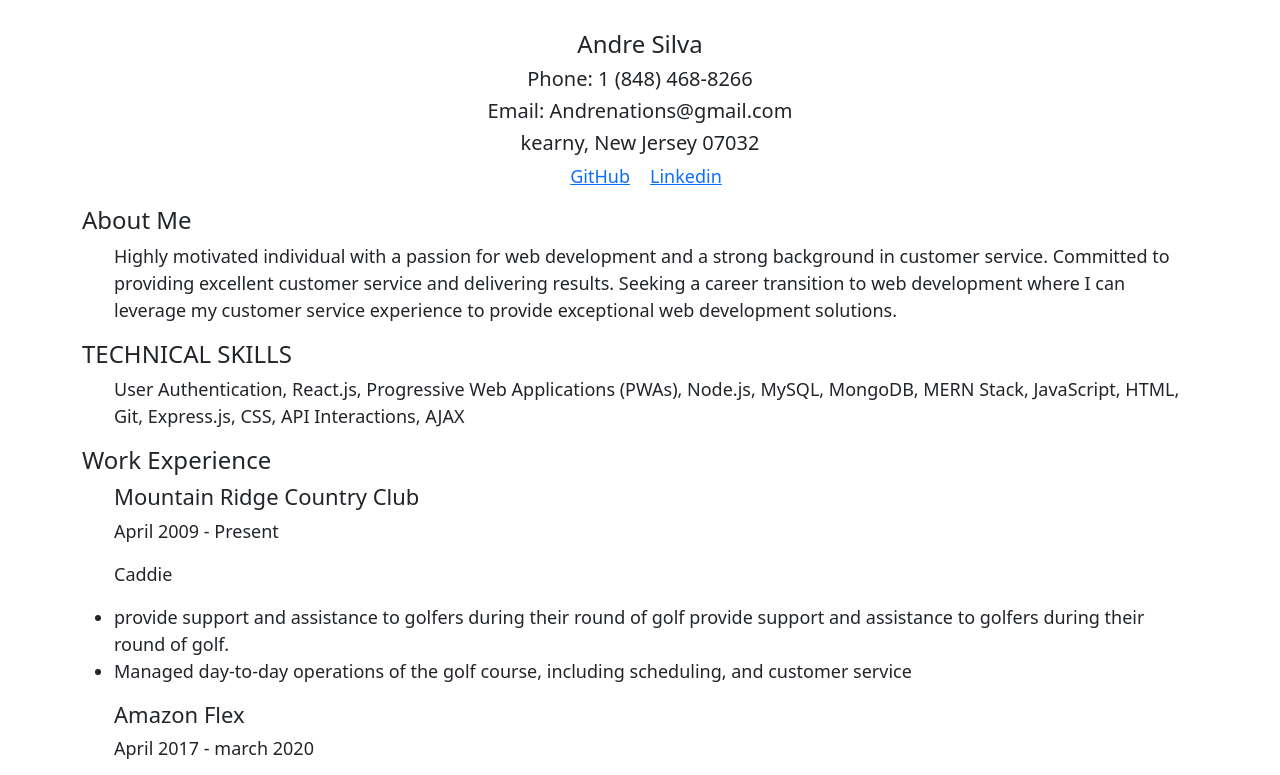
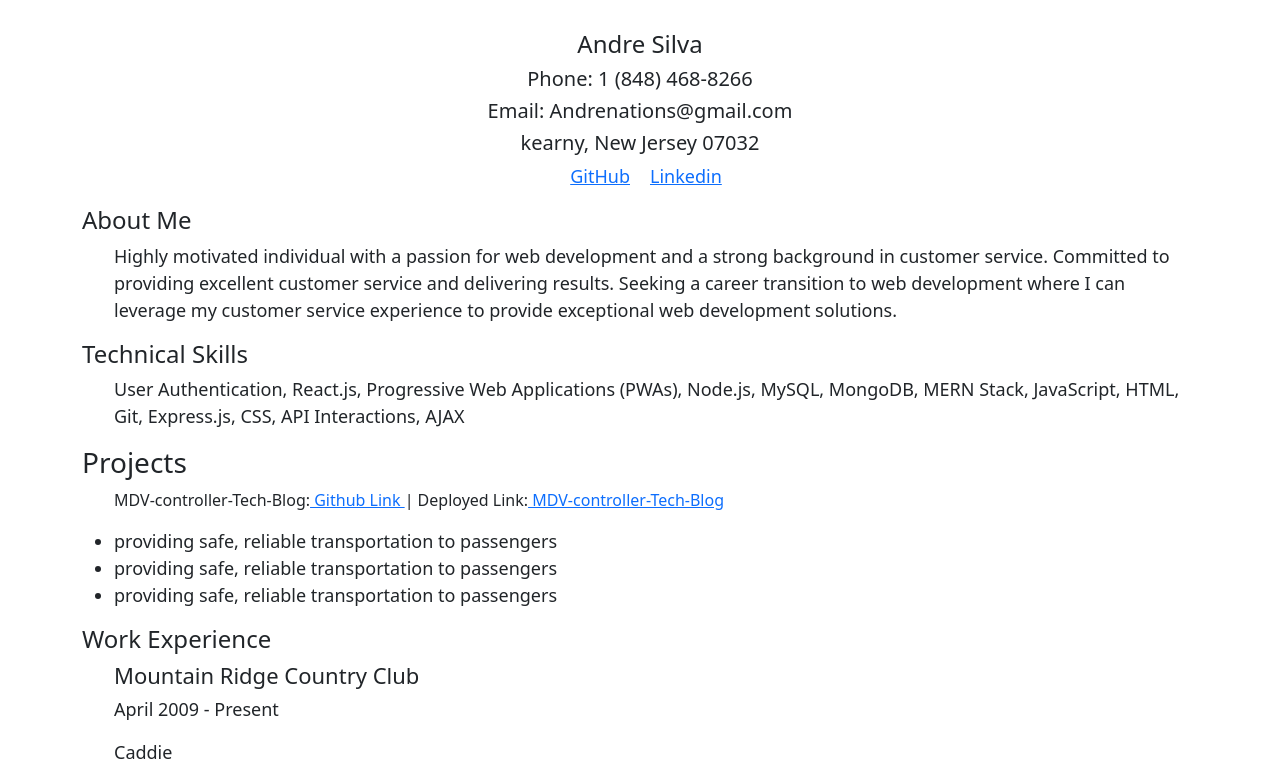
Before and after one commit to americanoame/Resume, a plain HTML site: page index.html in a window 1280 px wide. Shown: the top 775 px of the page. Drawn offline with nearby package versions, Linux system fonts and the light colour scheme.

Commit message:
added github & heroku deployed link

```diff
--- a/index.html
+++ b/index.html
@@ -53,7 +53,7 @@
                 </div>
 
                 <div class="col-md-12">
-                    <h1 class="header-text">TECHNICAL SKILLS</h1>
+                    <h1 class="header-text">Technical Skills</h1>
                     <div>
                         <div>
                             <ul class="about_me-and-technical-skill">User Authentication,
@@ -74,6 +74,34 @@
                         </div>
                     </div>
                 </div>
+
+                <div class="col-md-12">
+                    <h3 class="projects">Projects</h3>
+                    <div>
+                        <ul>
+                            <p>MDV-controller-Tech-Blog:<a href=" https://github.com/americanoame/MDV-controller-Tech-Blog"> Github Link
+                            </a> | Deployed Link:<a href="https://mdv-controller.herokuapp.com/"> MDV-controller-Tech-Blog</a></p>
+                        </ul>
+                        <ul>
+                            <li>providing safe, reliable transportation to passengers</li>
+                            <li>providing safe, reliable transportation to passengers</li>
+                            <li>providing safe, reliable transportation to passengers</li>
+                        </ul>
+                    </div>
+                </div>
+
+
+
+
+
+
+
+
+
+
+
+
+
                 <div class="col-md-12">
                     <h1 class="header-text">Work Experience</h1>
                     <div>
```
Also changed, not shown: style.css (+7 -3 lines).
